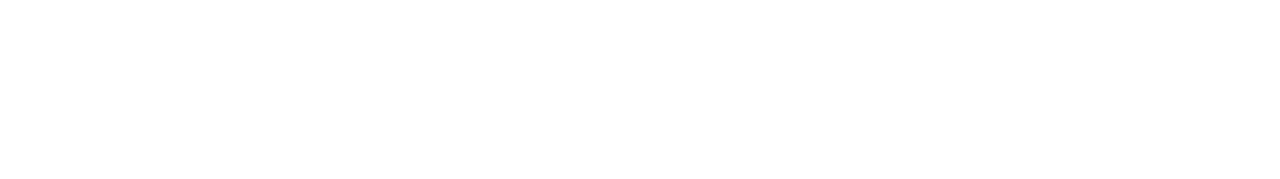
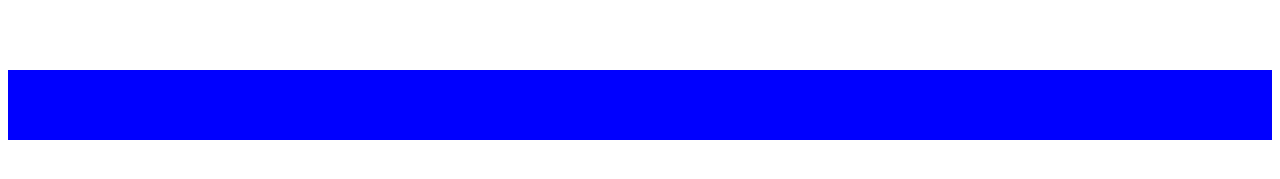
Before and after one commit to natyhtpsm/projeto11-trackIt, a React (Vite) app: page /habitos in a window 1280 px wide. Shown: the part 535-714 px from the top of the page. Built offline with nearby package versions, Linux system fonts and the light colour scheme.

Commit message:
Feat: Footer.jsx
Footer created

```diff
--- /dev/null
+++ b/src/components/Footer.jsx
@@ -0,0 +1,18 @@
+import styled from "styled-components";
+
+export default function Footer(){
+    return(
+        <Container>
+
+        </Container>
+    );
+}
+
+const Container = styled.div`
+    display: flex;
+    width: 100%;
+    height: 70px;
+    left: 0px;
+    margin-top: 527px;
+    background-color: blue;
+`
--- a/src/pages/Habits.jsx
+++ b/src/pages/Habits.jsx
@@ -1,8 +1,12 @@
 import Header from '../components/Header';
+import Footer from '../components/Footer';
 
 export default function Habits(){
     return(
-        <Header/>
+        <>
+            <Header/>
+            <Footer/>
+        </>
     );
 
 }
```
